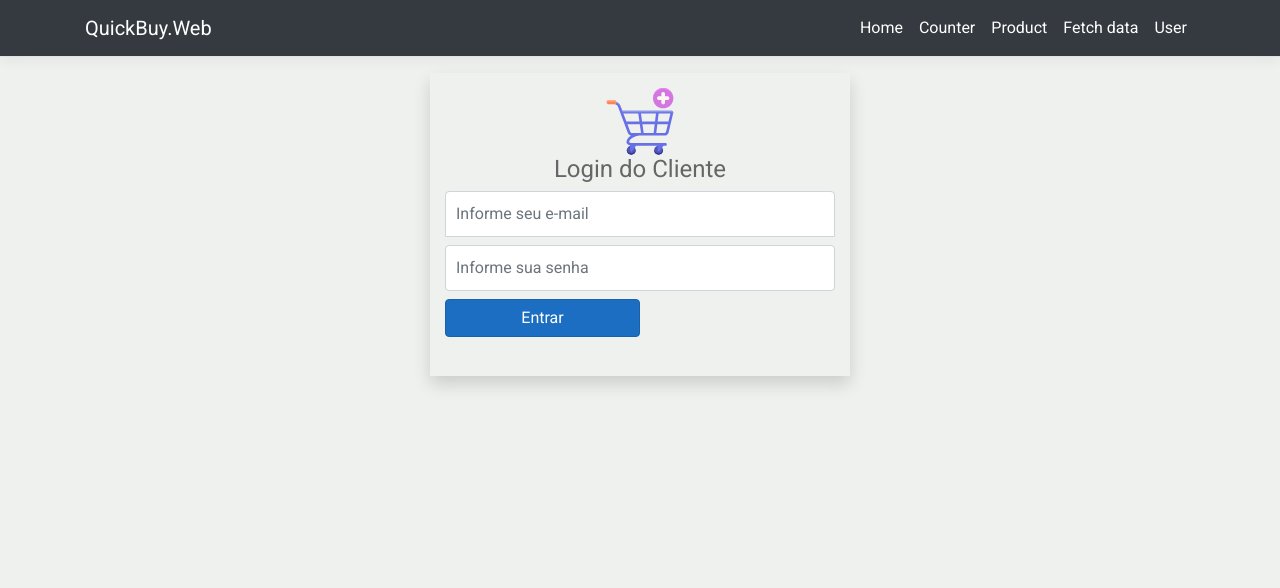
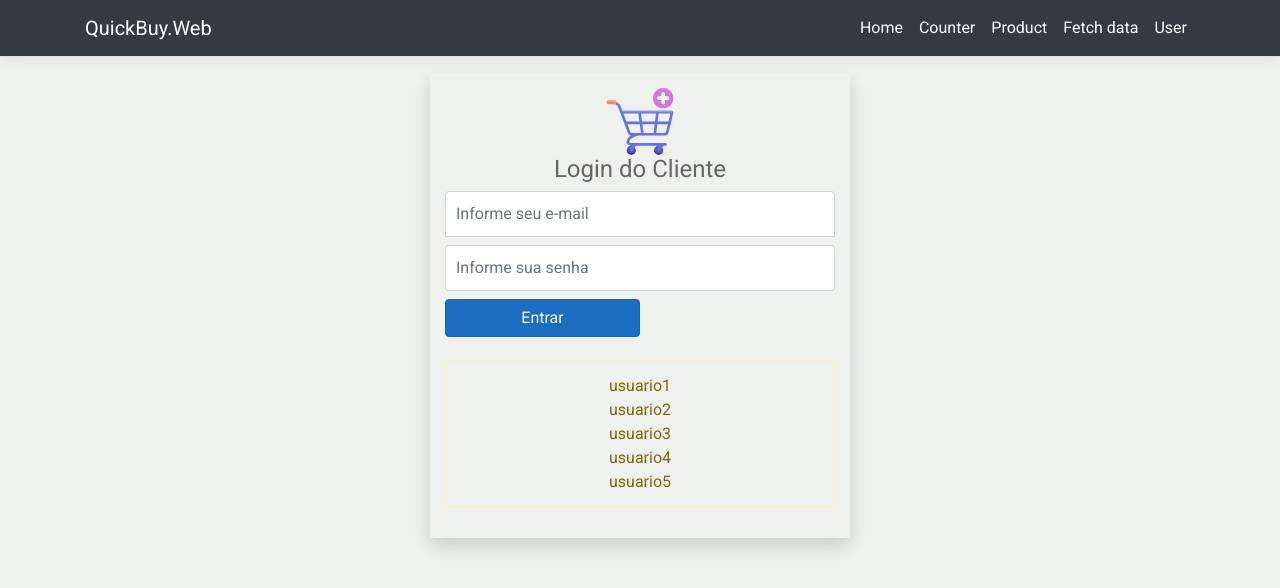
Before and after one commit to nfers/QuickBuy, an Angular app in the folder QuickBuy.Web/ClientApp/: page /user/login in a window 1280 px wide. Shown: the top 588 px of the page. Built offline with nearby package versions, Linux system fonts and the light colour scheme.

Commit message:
20200128#02: incluindo validacao para persisitir usuarios

```diff
--- a/QuickBuy.Web/ClientApp/src/app/users/login/login.component.html
+++ b/QuickBuy.Web/ClientApp/src/app/users/login/login.component.html
@@ -66,5 +66,12 @@
         <div class="alert alert-primary" role="alert" *ngIf="usuarioAutenticado">
           Usuario Autenticado !
         </div>
+
+        <div class="alert alert-warning" role="alert" >
+          <div *ngFor="let us of usuarios">
+
+          {{ us }}
+        </div>
+        </div>
     </form>
 </div>
--- a/QuickBuy.Web/ClientApp/src/app/users/login/login.component.ts
+++ b/QuickBuy.Web/ClientApp/src/app/users/login/login.component.ts
@@ -12,6 +12,8 @@ export class LoginComponent {
     public user;
     usuarioAutenticado: boolean;
 
+    public usuarios = ["usuario1", "usuario2", "usuario3", "usuario4", "usuario5"];
+
     constructor() {
         this.user = new User();
     };
```
